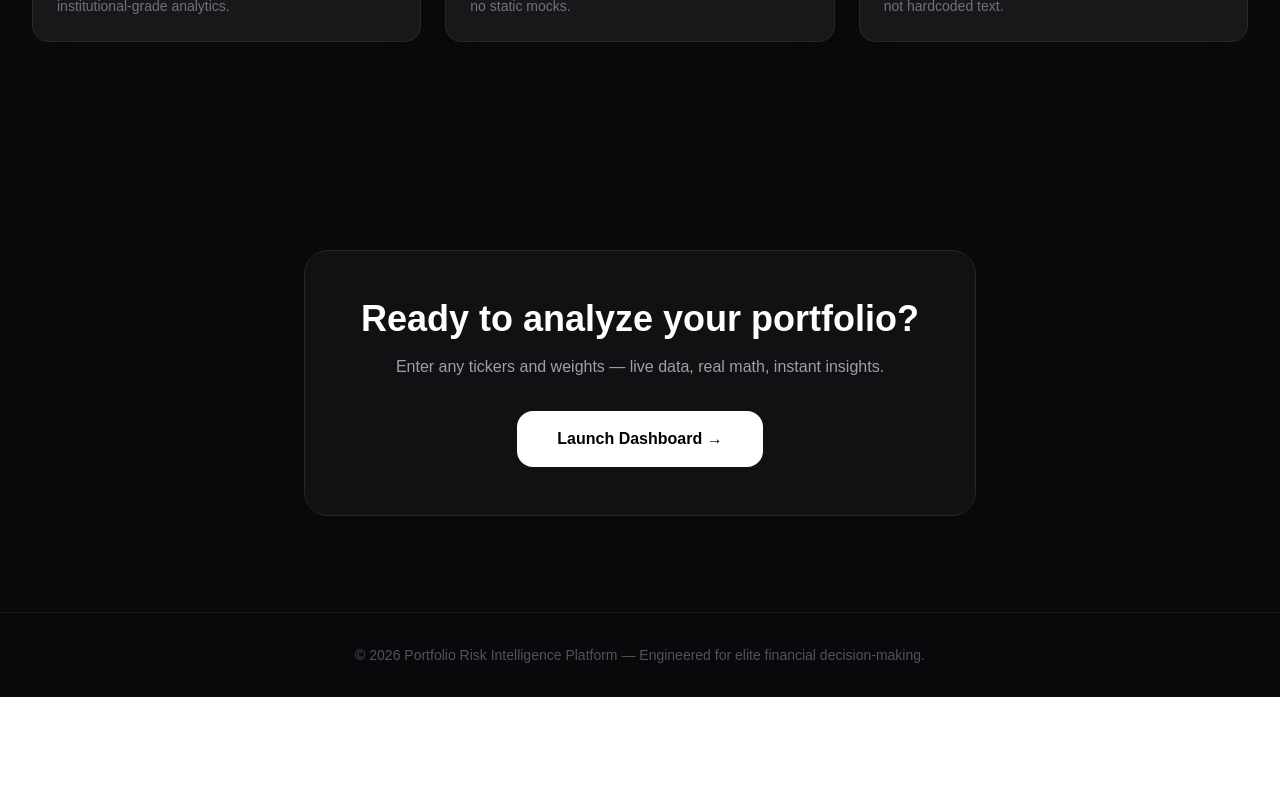
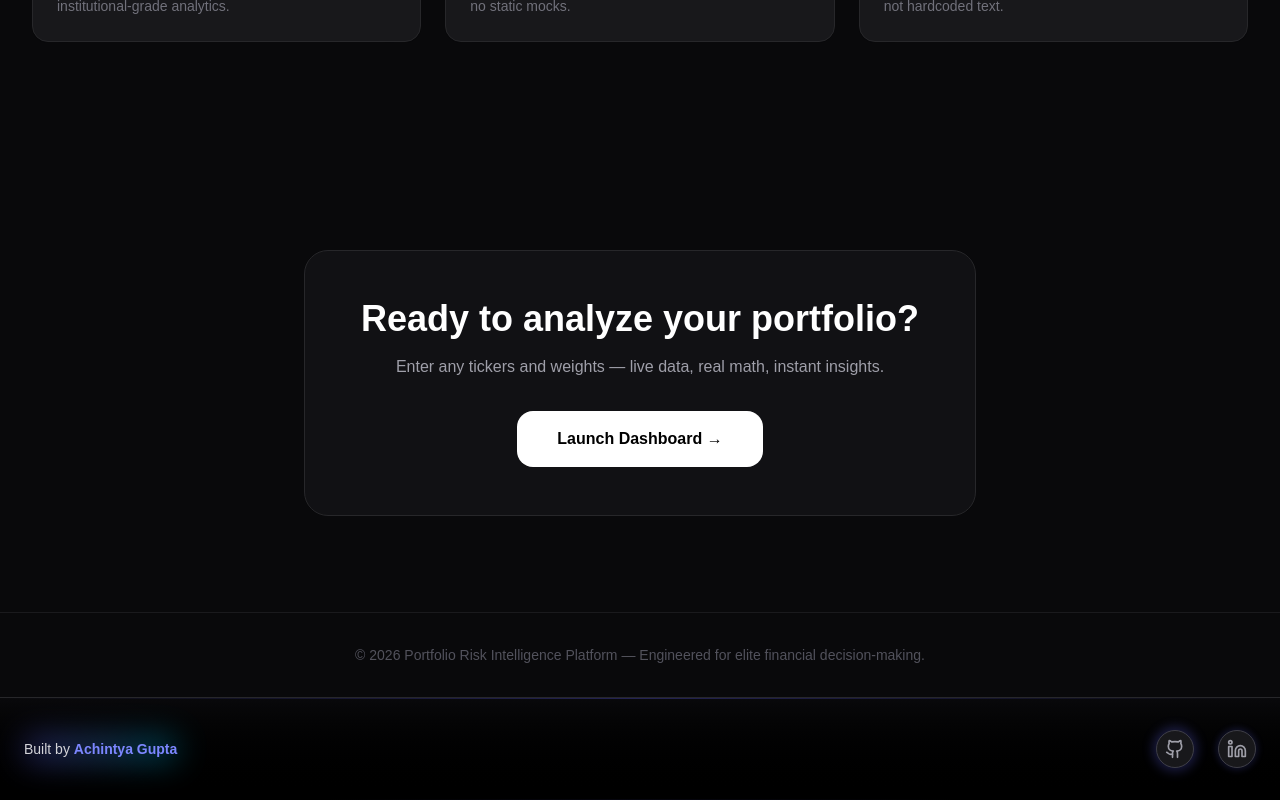
Before and after one commit to AchintyaCodes/portfolio-risk-intelligence-platform, a Next.js app in the folder frontend/: page / in a window 1280 px wide. Shown: the part 1810-2610 px from the top of the page. Before the commit the page ends 2507 px from the top, so only its background shows below. Built offline with nearby package versions, Linux system fonts and the light colour scheme.

Commit message:
feat: add animated footer with glowing effects and social links

```diff
--- /dev/null
+++ b/frontend/app/components/AnimatedFooter.tsx
@@ -0,0 +1,154 @@
+"use client";
+import { motion } from "framer-motion";
+import { Github, Linkedin } from "lucide-react";
+import Link from "next/link";
+
+export default function AnimatedFooter() {
+  return (
+    <motion.footer
+      initial={{ opacity: 0, y: 20 }}
+      animate={{ opacity: 1, y: 0 }}
+      transition={{ duration: 0.8, delay: 0.5 }}
+      className="relative mt-auto border-t border-zinc-800 bg-gradient-to-b from-zinc-950 to-black py-8 px-6"
+    >
+      {/* Animated top line */}
+      <motion.div
+        className="absolute top-0 left-0 h-px bg-gradient-to-r from-transparent via-indigo-500 to-transparent w-full"
+        animate={{
+          opacity: [0.3, 0.8, 0.3],
+        }}
+        transition={{
+          duration: 3,
+          repeat: Infinity,
+          ease: "easeInOut",
+        }}
+      />
+
+      <div className="max-w-7xl mx-auto flex items-center justify-between">
+        {/* Left: Built by text with glow */}
+        <motion.div
+          className="relative"
+          whileHover={{ scale: 1.05 }}
+          transition={{ type: "spring", stiffness: 300 }}
+        >
+          <motion.div
+            className="absolute inset-0 bg-gradient-to-r from-indigo-500 to-cyan-500 rounded-lg blur-lg opacity-0"
+            animate={{
+              opacity: [0.2, 0.4, 0.2],
+            }}
+            transition={{
+              duration: 2.5,
+              repeat: Infinity,
+              ease: "easeInOut",
+            }}
+          />
+          <span className="relative text-sm font-medium text-zinc-300 hover:text-indigo-400 transition-colors duration-300">
+            Built by{" "}
+            <span className="text-indigo-400 font-semibold">Achintya Gupta</span>
+          </span>
+        </motion.div>
+
+        {/* Right: Social links with hover glow */}
+        <div className="flex items-center gap-6">
+          {/* GitHub Link */}
+          <motion.div
+            whileHover={{ scale: 1.15 }}
+            whileTap={{ scale: 0.95 }}
+            transition={{ type: "spring", stiffness: 400 }}
+          >
+            <Link
+              href="https://github.com/AchintyaCodes"
+              target="_blank"
+              rel="noopener noreferrer"
+              className="relative group"
+            >
+              <motion.div
+                className="absolute inset-0 bg-gradient-to-r from-indigo-500 to-cyan-500 rounded-full blur-md opacity-0 group-hover:opacity-60"
+                animate={{
+                  opacity: [0, 0],
+                }}
+                transition={{
+                  duration: 2,
+                  repeat: Infinity,
+                }}
+              />
+              <motion.div
+                className="relative p-2 rounded-full bg-zinc-900 border border-zinc-700 group-hover:border-indigo-500 transition-colors duration-300"
+                animate={{
+                  boxShadow: [
+                    "0 0 0 0 rgba(99, 102, 241, 0)",
+                    "0 0 12px 4px rgba(99, 102, 241, 0.3)",
+                    "0 0 0 0 rgba(99, 102, 241, 0)",
+                  ],
+                }}
+                transition={{
+                  duration: 2.5,
+                  repeat: Infinity,
+                  ease: "easeInOut",
+                }}
+              >
+                <Github className="w-5 h-5 text-zinc-400 group-hover:text-indigo-400 transition-colors duration-300" />
+              </motion.div>
+            </Link>
+          </motion.div>
+
+          {/* LinkedIn Link */}
+          <motion.div
+            whileHover={{ scale: 1.15 }}
+            whileTap={{ scale: 0.95 }}
+            transition={{ type: "spring", stiffness: 400 }}
+          >
+            <Link
+              href="https://linkedin.com/in/achintya-gupta-bb0091311"
+              target="_blank"
+              rel="noopener noreferrer"
+              className="relative group"
+            >
+              <motion.div
+                className="absolute inset-0 bg-gradient-to-r from-indigo-500 to-cyan-500 rounded-full blur-md opacity-0 group-hover:opacity-60"
+                animate={{
+                  opacity: [0, 0],
+                }}
+                transition={{
+                  duration: 2,
+                  repeat: Infinity,
+                }}
+              />
+              <motion.div
+                className="relative p-2 rounded-full bg-zinc-900 border border-zinc-700 group-hover:border-indigo-500 transition-colors duration-300"
+                animate={{
+                  boxShadow: [
+                    "0 0 0 0 rgba(99, 102, 241, 0)",
+                    "0 0 12px 4px rgba(99, 102, 241, 0.3)",
+                    "0 0 0 0 rgba(99, 102, 241, 0)",
+                  ],
+                }}
+                transition={{
+                  duration: 2.5,
+                  repeat: Infinity,
+                  ease: "easeInOut",
+                  delay: 0.3,
+                }}
+              >
+                <Linkedin className="w-5 h-5 text-zinc-400 group-hover:text-indigo-400 transition-colors duration-300" />
+              </motion.div>
+            </Link>
+          </motion.div>
+        </div>
+      </div>
+
+      {/* Subtle bottom glow */}
+      <motion.div
+        className="absolute bottom-0 left-1/2 -translate-x-1/2 w-1/2 h-px bg-gradient-to-r from-transparent via-indigo-500/30 to-transparent"
+        animate={{
+          opacity: [0.2, 0.5, 0.2],
+        }}
+        transition={{
+          duration: 3,
+          repeat: Infinity,
+          ease: "easeInOut",
+        }}
+      />
+    </motion.footer>
+  );
+}
--- a/frontend/app/layout.tsx
+++ b/frontend/app/layout.tsx
@@ -1,5 +1,7 @@
 import type { Metadata } from "next";
 import { Geist, Geist_Mono } from "next/font/google";
+import { Analytics } from '@vercel/analytics/react';
+import AnimatedFooter from "./components/AnimatedFooter";
 import "./globals.css";
 
 const geistSans = Geist({
@@ -27,7 +29,11 @@ export default function RootLayout({
       lang="en"
       className={`${geistSans.variable} ${geistMono.variable} h-full antialiased`}
     >
-      <body className="min-h-full flex flex-col">{children}</body>
+      <body className="min-h-full flex flex-col">
+        {children}
+        <AnimatedFooter />
+        <Analytics />
+      </body>
     </html>
   );
 }
```
